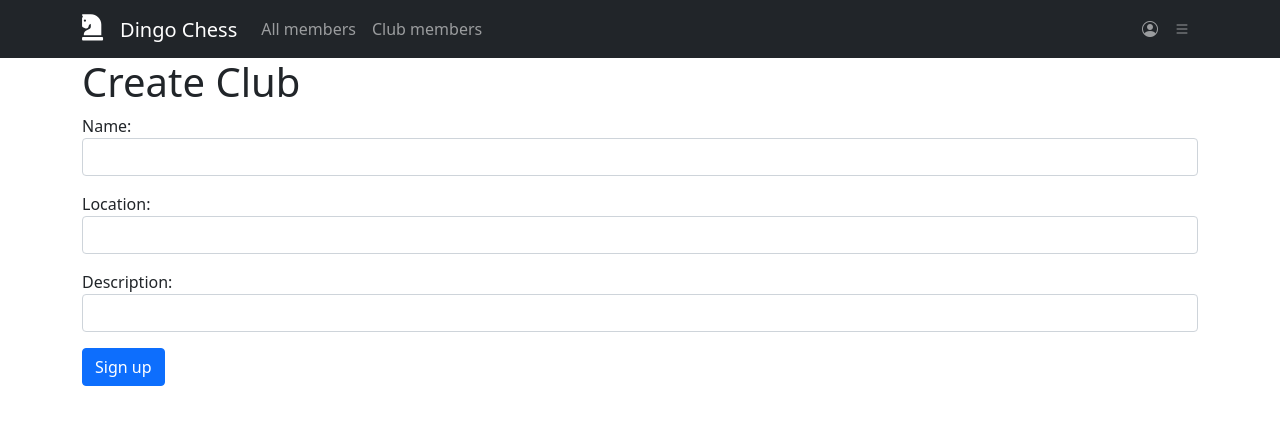
After one commit to pvakaris/chess_club_management_system, a Django app: page /create_club/ in a window 1280 px wide. The commit adds this page. Shown: the top 425 px of the page. Run offline with Django 3.2, Linux system fonts and the light colour scheme; the visitor is signed in with stand-in values (Sample User, id 1); some libraries are stand-ins or nearby versions.

Commit message:
Create new club form
- Create ClubForm in forms.py
- Add save function to ClubForm in forms.py
- Add create_club method in ciews.py
- Add url for create_club in url.py

```diff
--- a/clubs/forms.py
+++ b/clubs/forms.py
@@ -2,6 +2,8 @@
 from django import forms
 from django.core.validators import RegexValidator
 from .models import User, Club, Member
+from django.contrib.auth import authenticate
+
 
 class LogInForm(forms.Form):
     """Form enabling registered users to log in."""
@@ -9,6 +11,14 @@ class LogInForm(forms.Form):
     username = forms.EmailField(label="Email", widget=forms.EmailInput(attrs={'placeholder': 'Enter email'}))
     password = forms.CharField(label="Password", widget=forms.PasswordInput(attrs={'placeholder': 'Password'}))
 
+    def get_user(self):
+        """Returns authenticated user if possible"""
+        user = None
+        if self.is_valid():
+            username = self.cleaned_data.get('username')
+            password = self.cleaned_data.get('password')
+            user = authenticate(username=username, password=password)
+        return user
 
 class SignUpForm(forms.ModelForm):
     """Form enabling unregistered users to sign up."""
@@ -65,3 +75,20 @@ class UserForm(forms.ModelForm):
 class ApplicationForm(forms.Form):
     clubs = Club.objects.all()
     days = forms.ChoiceField(label="Choose a club:", choices=[(x.name, x.name) for x in clubs])
+
+
+class ClubForm(forms.ModelForm):
+    class Meta:
+        """Form options."""
+        model = Club
+        fields = ['name', 'location', 'description']
+
+    def save(self):
+        """Create new club"""
+        super().save(commit=False)
+        club = Club.objects.create(
+            name=self.cleaned_data.get('name'),
+            location=self.cleaned_data.get('location'),
+            description=self.cleaned_data.get('description'),
+        )
+        return club
--- a/clubs/models.py
+++ b/clubs/models.py
@@ -41,8 +41,8 @@ class User(AbstractUser):
 class Club(models.Model):
     """A new club."""
     name = models.CharField(max_length=50, blank=False, unique=True)
-    location = models.CharField(max_length=50, blank=True)
-    description = models.CharField(max_length=500, blank=True)
+    location = models.CharField(max_length=50, blank=False)
+    description = models.CharField(max_length=500, blank=False)
 
 
 class Member(models.Model):
@@ -63,3 +63,20 @@ class Member(models.Model):
         constraints = [
             models.UniqueConstraint(fields=['club_membership'], condition=Q(user_type=UserTypes.CLUB_OWNER), name="there can't exist more than one club owner")
         ]
+
+    def acceptApplicant(self, user):
+        """Converts an applicant to a member"""
+        user.user_type = UserTypes.MEMBER
+
+    def promoteMember(self, user):
+        """Converts an member to an officer"""
+        user.user_type = UserTypes.OFFICER
+
+    def transferOwnership(self, officer, club_owner):
+        """Converts an member to an officer"""
+        club_owner.user_type = UserTypes.OFFICER
+        officer.user_type = UserTypes.CLUB_OWNER
+
+    def demoteOfficer(self, user):
+        """Converts an member to an officer"""
+        user.user_type = UserTypes.MEMBER
--- /dev/null
+++ b/clubs/templates/create_club.html
@@ -0,0 +1,15 @@
+{% extends 'base_content.html' %}
+{% block content %}
+<div class="container">
+  <div class="row">
+    <div class="col-12">
+      <h1>Create Club</h1>
+      <form action="{% url 'sign_up' %}" method="post">
+        {% csrf_token %}
+        {% include 'partials/bootstrap_form.html' with form=form %}
+        <input type="submit" value="Sign up" class="btn btn-primary">
+      </form>
+    </div>
+  </div>
+</div>
+{% endblock %}
--- a/clubs/templates/partials/menu.html
+++ b/clubs/templates/partials/menu.html
@@ -21,7 +21,7 @@
         <li><a class="dropdown-item" href="{% url 'edit_profile' %}">Update profile</a></li>
         <li><a class="dropdown-item" href="#">Change password</a></li>
         <li><hr class="dropdown-divider"></li>
-        <li><a class="dropdown-item" href="#">Create club</a></li>
+        <li><a class="dropdown-item" href="{% url 'create_club' %}">Create club</a></li>
         <li><a class="dropdown-item" href="{% url 'apply'%}">Apply to club</a></li>
         <li><hr class="dropdown-divider"></li>
         <li><a class="dropdown-item" href="#">Manage applications</a></li>
--- a/clubs/views.py
+++ b/clubs/views.py
@@ -7,10 +7,11 @@ from django.core.exceptions import ObjectDoesNotExist
 from django.contrib import messages
 from django.contrib.auth import authenticate, login, logout
 from django.shortcuts import redirect, render
-from .forms import LogInForm, SignUpForm, UserForm, ApplicationForm
+from .forms import LogInForm, SignUpForm, UserForm, ApplicationForm, ClubForm
 from django.contrib.auth.decorators import login_required
 from .models import User, Member, Club
 from .helpers import login_prohibited
+from .user_types import UserTypes
 
 @login_prohibited
 def home(request):
@@ -92,3 +93,21 @@ def apply(request):
     else:
         form = ApplicationForm()
     return render(request, 'apply.html', {'form': form})
+
+
+@login_required
+def create_club(request):
+    current_user = request.user
+    if request.method == 'POST':
+        form = ClubForm(request.POST)
+        if form.is_valid():
+            club = form.save()
+            Member.objects.create(
+                    user_type=UserTypes.CLUB_OWNER,
+                    current_user=current_user,
+                    club_membership=club
+                )
+            return redirect('feed')
+    else:
+        form = ClubForm()
+    return render(request, 'create_club.html', {'form': form})
--- a/system/urls.py
+++ b/system/urls.py
@@ -28,4 +28,5 @@ urlpatterns = [
     path('feed/', views.feed, name='feed'),
     path('users/', views.user_list, name='user_list'),
     path('apply/', views.apply, name='apply'),
+    path('create_club/', views.create_club, name='create_club'),
 ]
```
Also changed, not shown: clubs/migrations/0005_auto_20211201_1759.py (added).
